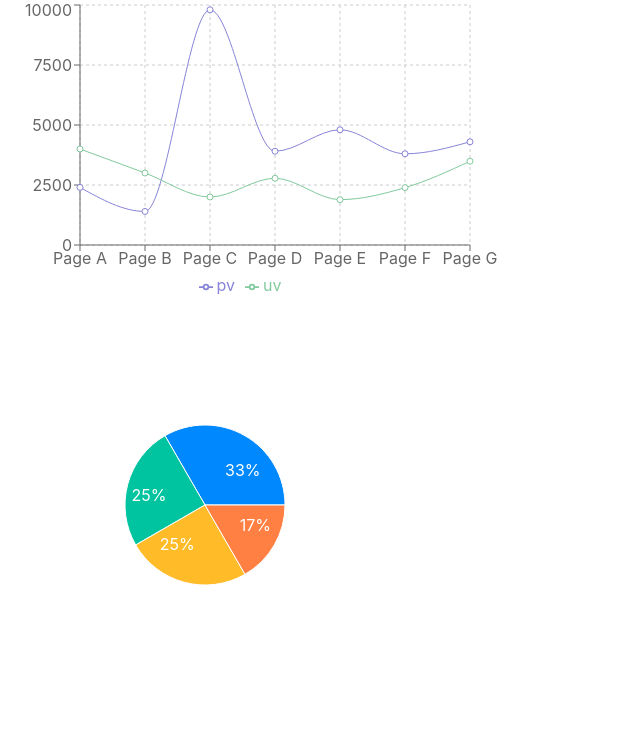
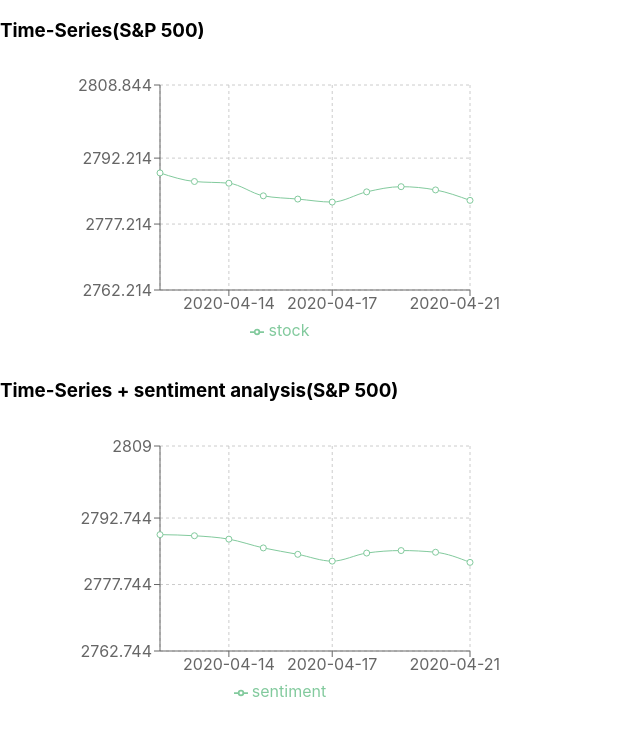
Before and after one commit to NUS-Fintech-Society/ML_SmartKarma_Dashboard, a React (Create React App) app in the folder smart-karma-dashboard/: page / in a window 1280 px wide. Shown: the top 736 px of the page, without its empty margins (0-640 px from the left). Built offline with nearby package versions, Linux system fonts and the light colour scheme.

Commit message:
updated dashboard

```diff
--- a/smart-karma-dashboard/package.json
+++ b/smart-karma-dashboard/package.json
@@ -5,7 +5,7 @@
   "dependencies": {
     "react": "^16.10.2",
     "react-dom": "^16.10.2",
-    "react-scripts": "^3.4.0",
+    "react-scripts": "^3.4.1",
     "recharts": "^2.0.0-beta.1"
   },
   "scripts": {
--- a/smart-karma-dashboard/src/App.js
+++ b/smart-karma-dashboard/src/App.js
@@ -3,11 +3,79 @@
 import Line from './components/Line.js'
 import Pie from './components/Pie.js'
 
+const data1 = [
+  {
+    name: '2020-04-12', stock: 2788.844,
+  },
+  {
+    name: '2020-04-13', stock: 2786.893,
+  },
+  {
+    name: '2020-04-14', stock: 2786.503,
+  },
+  {
+    name: '2020-04-15', stock: 2783.636,
+  },
+  {
+    name: '2020-04-16', stock: 2782.897,
+  },
+  {
+    name: '2020-04-17', stock: 2782.214,
+  },
+  {
+    name: '2020-04-18', stock: 2784.536,
+  },
+  {
+    name: '2020-04-19', stock: 2785.716,
+  },
+  {
+    name: '2020-04-20', stock: 2784.975,
+  },
+  {
+    name: '2020-04-21', stock: 2782.601,
+  },
+];
+
+const data2 = [
+  {
+    name: '2020-04-12', sentiment: 2789.000,
+  },
+  {
+    name: '2020-04-13', sentiment: 2788.749,
+  },
+  {
+    name: '2020-04-14', sentiment: 2787.981,
+  },
+  {
+    name: '2020-04-15', sentiment: 2786.004,
+  },
+  {
+    name: '2020-04-16', sentiment: 2784.558,
+  },
+  {
+    name: '2020-04-17', sentiment: 2783.020,
+  },
+  {
+    name: '2020-04-18', sentiment: 2784.844,
+  },
+  {
+    name: '2020-04-19', sentiment: 2785.41,
+  },
+  {
+    name: '2020-04-20', sentiment: 2785.025,
+  },
+  {
+    name: '2020-04-21', sentiment: 2782.744,
+  }
+];
+
 function App() {
   return (
     <div>
-        <Line/>
-        <Pie/>
+        <h3>Time-Series(S&P 500)</h3>
+        <Line data={data1} dataKey="stock" title="time-series"/>
+        <h3>Time-Series + sentiment analysis(S&P 500)</h3>
+        <Line data={data2} dataKey="sentiment" title="time-series + sentiment analyiss"/>
     </div>
   );
 }
--- a/smart-karma-dashboard/src/components/Line.js
+++ b/smart-karma-dashboard/src/components/Line.js
@@ -3,49 +3,29 @@
   LineChart, Line, XAxis, YAxis, CartesianGrid, Tooltip, Legend,
 } from 'recharts';
 
-const data = [
-  {
-    name: 'Page A', uv: 4000, pv: 2400, amt: 2400,
-  },
-  {
-    name: 'Page B', uv: 3000, pv: 1398, amt: 2210,
-  },
-  {
-    name: 'Page C', uv: 2000, pv: 9800, amt: 2290,
-  },
-  {
-    name: 'Page D', uv: 2780, pv: 3908, amt: 2000,
-  },
-  {
-    name: 'Page E', uv: 1890, pv: 4800, amt: 2181,
-  },
-  {
-    name: 'Page F', uv: 2390, pv: 3800, amt: 2500,
-  },
-  {
-    name: 'Page G', uv: 3490, pv: 4300, amt: 2100,
-  },
-];
-
 export default class Example extends PureComponent {
 
+
   render() {
+    var data = this.props.data
+    var datakey = this.props.dataKey
+    var title = this.props.title
     return (
       <LineChart
         width={500}
         height={300}
         data={data}
         margin={{
-          top: 5, right: 30, left: 20, bottom: 5,
+          top: 25, right: 30, left: 100, bottom: 20,
         }}
       >
         <CartesianGrid strokeDasharray="3 3" />
         <XAxis dataKey="name" />
-        <YAxis />
+        <YAxis domain={['dataMin - 20', 'dataMax + 20']} />
         <Tooltip />
         <Legend />
-        <Line type="monotone" dataKey="pv" stroke="#8884d8" activeDot={{ r: 8 }} />
-        <Line type="monotone" dataKey="uv" stroke="#82ca9d" />
+        {/* <Line type="monotone" dataKey="pv" stroke="#8884d8" activeDot={{ r: 8 }} /> */}
+        <Line type="monotone" dataKey={datakey} stroke="#82ca9d" />
       </LineChart>
     );
   }
```
Also changed, not shown: 2 other files (tests, documents, lock files or other folders).
